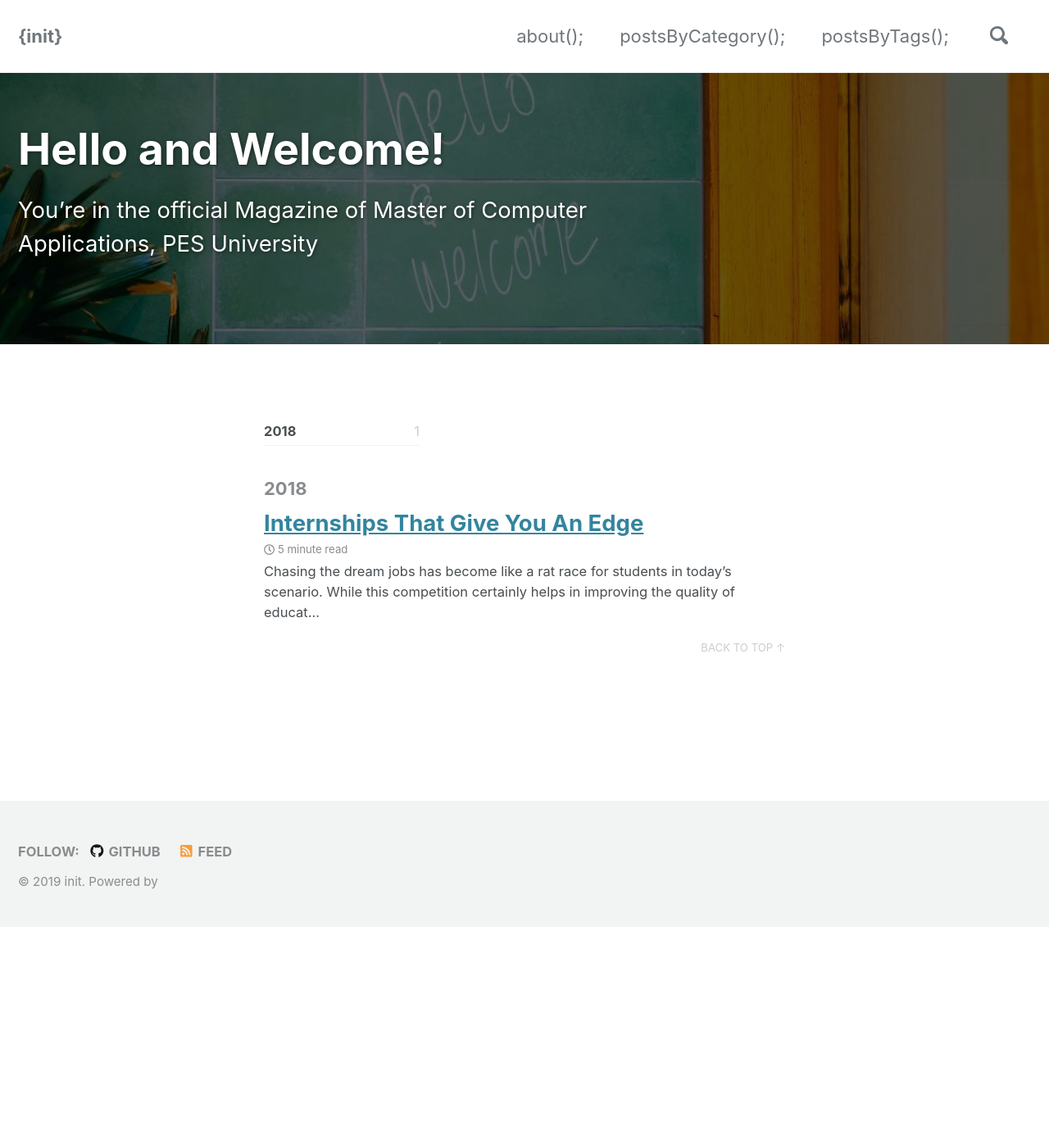
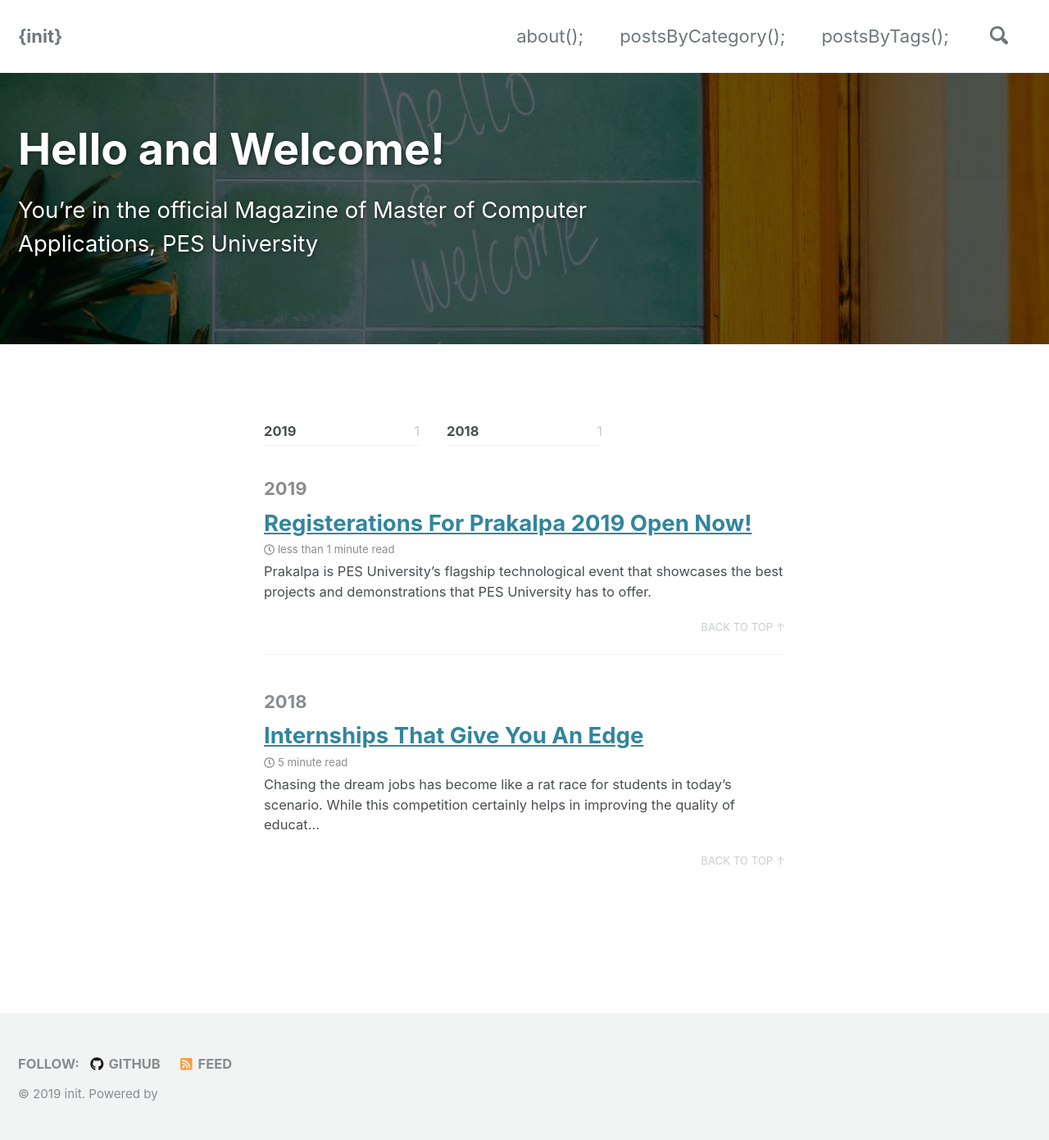
Before and after one commit to pesumca/pesumca.github.io, a Jekyll site: the page built from index.html, in a window 1280 px wide. Shown: the whole page at 82% size. Built offline with Jekyll 4.4.1, drawn with Linux system fonts in a browser that asks for light colours; cached includes are drawn as plain includes; nearby versions of some CDN libraries; the list of posts is cut into pages by our own code; before the commit the page ends 1131 px from its top, so only the background shows below that; some of the changed lines change nothing that is shown.

Commit message:
Registeration for prakalpa

```diff
--- a/_config.yml
+++ b/_config.yml
@@ -103,7 +103,7 @@ analytics:
 
 # Site Author
 author:
-  name             : "Your Name"
+  name             : "Sudhanva"
   avatar           : # path of avatar image, e.g. "/assets/images/bio-photo.jpg"
   bio              : "I am an amazing person."
   location         : "Somewhere"
--- /dev/null
+++ b/_posts/2019-02-03-register-for-prakalpa-2019-mca.md
@@ -0,0 +1,29 @@
+---
+title:  "Registerations For Prakalpa 2019 Open Now!"
+excerpt: "Prakalpa is PES University’s flagship technological event that showcases the best projects and demonstrations that PES University has to offer."
+header:
+  teaser: "/assets/images/posts/about.jpg"
+  overlay_image: "/assets/images/posts/about.jpg"
+  overlay_filter: 0.6
+categories:
+  - Prakalpa
+date: "2019-02-03"
+author: Sudhanva
+---
+
+The event has been going for years now and is widely popular across the country with over 10000 visitors. Every year, a stall or a section of the event platform is allocated across every department of the university, where students of every branch of the university display a wide range of projects conceived and implemented by the students under the expert guidance of the faculty. The event is day-long and attracts students from various institutions and the public. People enjoyed a wide variety of practical projects. During the event, students want the visitors to get the best glimpse of the technological development in PES University. Every project displayed will be judged upon and a handful of winners are selected.
+
+# Details
+
+Registerations For Prakalpa 2019 Open Now!
+
+## Registrations Link
+
+Register [here](https://goo.gl/forms/WKxFcNBhZ7jAn70H2)
+
+## Date of Event: 9th February 2019
+Venue: MCA Department, PES UNIVERSITY, Outer Ring Rd, Banashankari 3rd Stage, Banashankari, Bengaluru, Karnataka 560085
+
+## For queries contact:
+Akash Surana: 8094873394
+Akshita Agarwal: 7829425881
```
